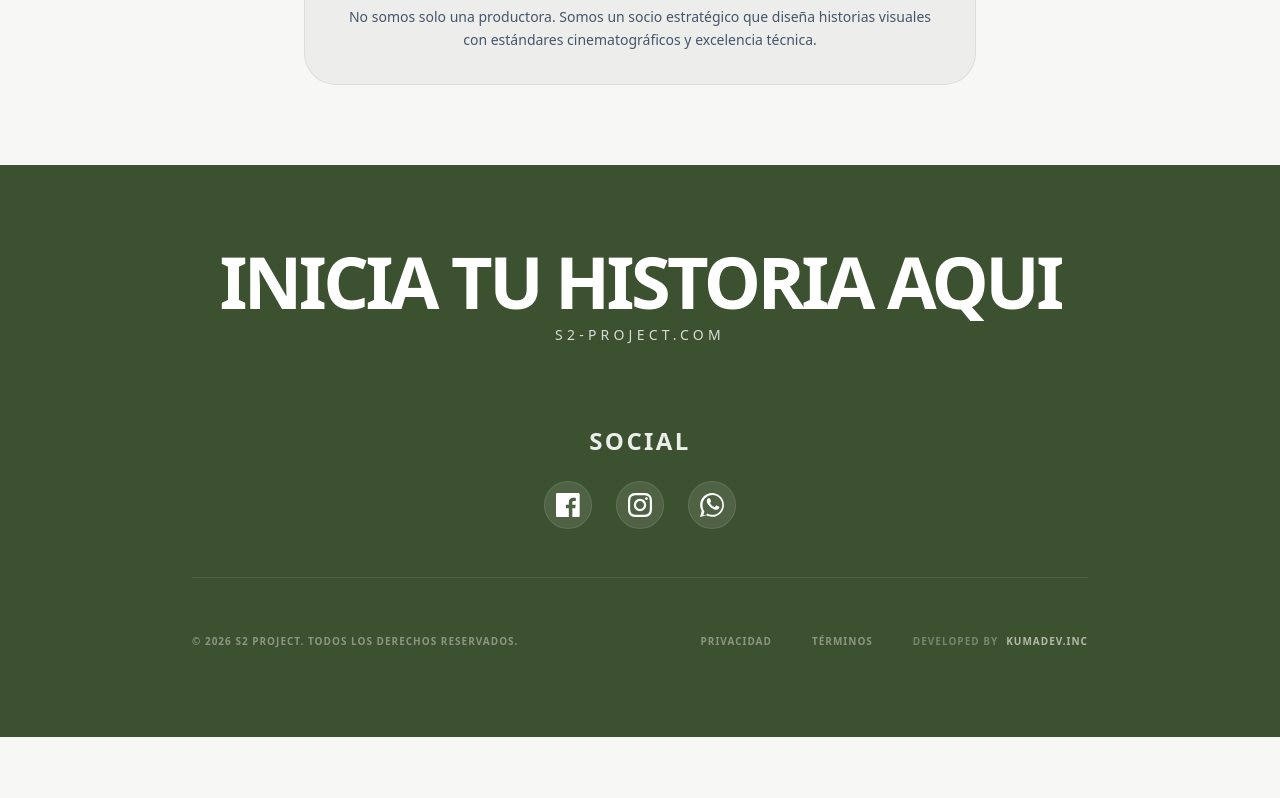
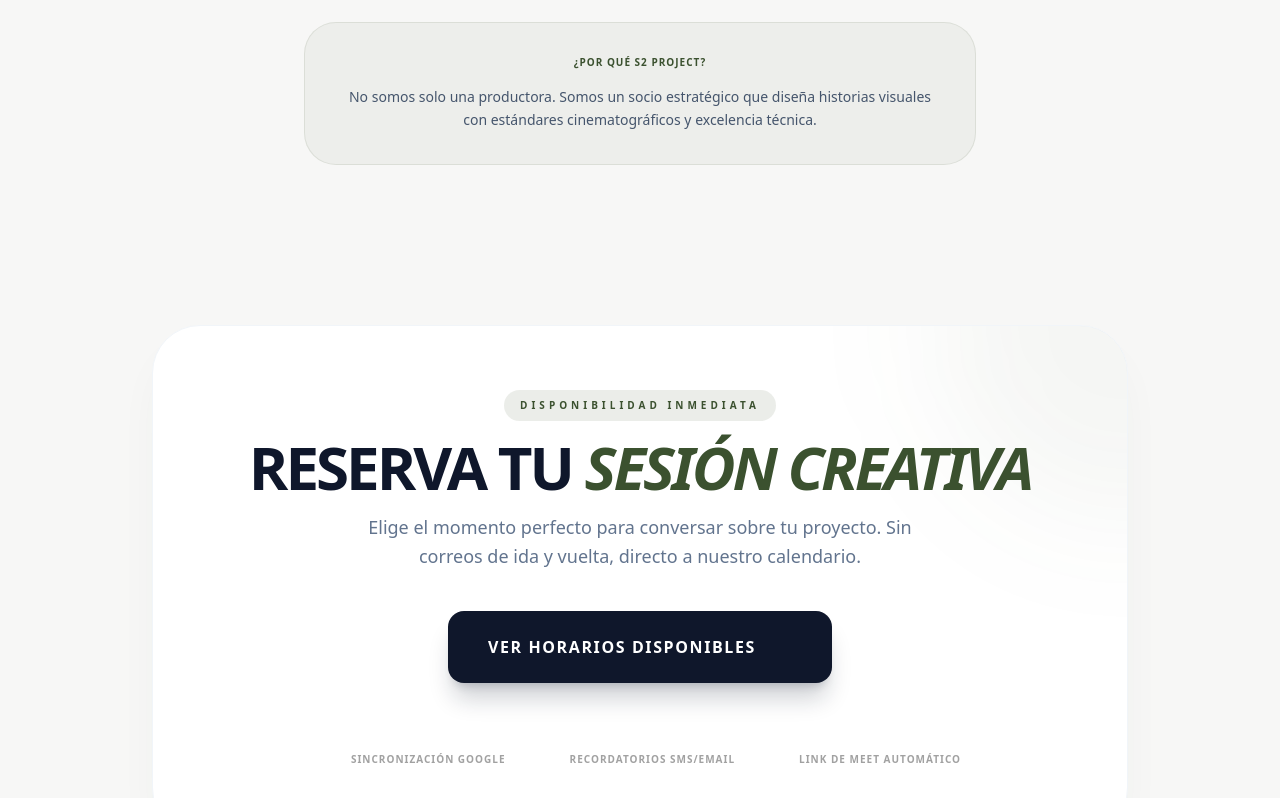
Before and after one commit to Atnnas/s2project, a Next.js app: page / in a window 1280 px wide. Shown: the part 1020-1818 px from the top of the page. Before the commit the page ends 1757 px from the top, so only its background shows below. Built offline with nearby package versions, Linux system fonts and the light colour scheme; no server answers.

Commit message:
feat: Add high-end BookingSection to homepage

```diff
--- a/src/app/page.js
+++ b/src/app/page.js
@@ -1,10 +1,12 @@
 import ContactSection from "@/components/Contact/ContactSection";
+import BookingSection from "@/components/Contact/BookingSection";
 import connectToDatabase from "@/lib/mongodb";
 import Project from "@/models/Project";
 import { serializeData } from "@/lib/serialize";
 
 export async function generateMetadata() {
 // ... existing metadata logic
+  try {
     await connectToDatabase();
     const latestProject = await Project.findOne({}).sort({ createdAt: -1 });
 
@@ -17,14 +19,18 @@ export async function generateMetadata() {
         images: [latestProject?.imageUrl || "/og-image.jpg"],
       },
     };
+  } catch (e) {
+    return { title: "S2 Project" };
+  }
 }
 
 export const revalidate = 3600;
 
 export default async function Home() {
   return (
-    <main className="flex-1 min-h-[60vh] flex items-center justify-center">
+    <main className="flex-1 min-h-[60vh] flex flex-col items-center justify-center py-20 gap-20">
       <ContactSection />
+      <BookingSection />
     </main>
   );
 }
--- /dev/null
+++ b/src/components/Contact/BookingSection.js
@@ -0,0 +1,108 @@
+"use client";
+
+import { useState } from "react";
+import { motion, AnimatePresence } from "framer-motion";
+
+export default function BookingSection() {
+  const [isOpen, setIsOpen] = useState(false);
+
+  // NOTA PARA EL USUARIO: Reemplaza este URL con tu link oficial de Google Calendar Appointment Schedule
+  const calendarUrl = "https://calendar.google.com/calendar/appointments/schedules/placeholder";
+
+  return (
+    <section className="w-full max-w-5xl mx-auto px-6 pb-32">
+      <motion.div
+        initial={{ opacity: 0, scale: 0.95 }}
+        whileInView={{ opacity: 1, scale: 1 }}
+        viewport={{ once: true }}
+        className="relative overflow-hidden rounded-[3rem] bg-white border border-slate-100 shadow-2xl shadow-primary/5 group"
+      >
+        {/* Background Decorative Element */}
+        <div className="absolute top-0 right-0 w-96 h-96 bg-primary/5 rounded-full blur-3xl -mr-48 -mt-48 transition-transform group-hover:scale-110 duration-1000" />
+
+        <div className="relative z-10 p-10 md:p-16 text-center space-y-10">
+          <div className="space-y-4">
+            <motion.span
+              initial={{ opacity: 0, y: 10 }}
+              whileInView={{ opacity: 1, y: 0 }}
+              className="inline-block text-[10px] font-black uppercase tracking-[0.4em] text-primary bg-primary/10 px-4 py-2 rounded-full"
+            >
+              Disponibilidad Inmediata
+            </motion.span>
+            <h2 className="text-4xl md:text-6xl font-display font-black uppercase tracking-tighter text-slate-900">
+              Reserva tu <span className="text-primary italic">Sesión Creativa</span>
+            </h2>
+            <p className="text-slate-500 font-body max-w-xl mx-auto text-lg leading-relaxed">
+              Elige el momento perfecto para conversar sobre tu proyecto. Sin correos de ida y vuelta, directo a nuestro calendario.
+            </p>
+          </div>
+
+          {!isOpen ? (
+            <motion.button
+              whileHover={{ scale: 1.02 }}
+              whileTap={{ scale: 0.98 }}
+              onClick={() => setIsOpen(true)}
+              className="group relative inline-flex items-center gap-4 bg-slate-900 text-white px-10 py-6 rounded-2xl font-display font-bold uppercase tracking-widest overflow-hidden transition-all shadow-xl shadow-slate-900/20"
+            >
+              <div className="absolute inset-0 bg-primary translate-y-full group-hover:translate-y-0 transition-transform duration-500" />
+              <span className="relative z-10 flex items-center gap-3">
+                Ver Horarios Disponibles
+                <span className="material-symbols-outlined text-xl transition-transform group-hover:translate-x-1">calendar_month</span>
+              </span>
+            </motion.button>
+          ) : (
+            <motion.div
+              initial={{ opacity: 0, y: 40 }}
+              animate={{ opacity: 1, y: 0 }}
+              className="w-full aspect-[4/3] md:aspect-video rounded-2xl overflow-hidden border border-slate-200 bg-slate-50 relative"
+            >
+              <iframe
+                src={calendarUrl}
+                style={{ border: 0 }}
+                width="100%"
+                height="100%"
+                frameBorder="0"
+                scrolling="no"
+                className="bg-white"
+              />
+
+              {/* Overlay for Placeholder State */}
+              {calendarUrl.includes("placeholder") && (
+                <div className="absolute inset-0 flex flex-col items-center justify-center p-8 bg-white/80 backdrop-blur-md">
+                  <div className="w-20 h-20 bg-primary/10 rounded-2xl flex items-center justify-center text-primary mb-6">
+                    <span className="material-symbols-outlined text-4xl">link_off</span>
+                  </div>
+                  <h3 className="text-xl font-display font-bold text-slate-900 mb-2">Configuración Pendiente</h3>
+                  <p className="text-sm text-slate-500 max-w-xs mb-8">
+                    Por favor, proporciona tu cuenta de Google para vincular el calendario oficial de citas.
+                  </p>
+                  <button
+                    onClick={() => setIsOpen(false)}
+                    className="text-xs font-black uppercase tracking-widest text-slate-400 hover:text-primary transition-colors"
+                  >
+                    Regresar
+                  </button>
+                </div>
+              )}
+            </motion.div>
+          )}
+
+          <div className="pt-6 flex flex-wrap justify-center gap-8 opacity-40 grayscale">
+             <div className="flex items-center gap-2">
+                <span className="material-symbols-outlined text-sm">check_circle</span>
+                <span className="text-[10px] font-black uppercase tracking-widest">Sincronización Google</span>
+             </div>
+             <div className="flex items-center gap-2">
+                <span className="material-symbols-outlined text-sm">notifications_active</span>
+                <span className="text-[10px] font-black uppercase tracking-widest">Recordatorios SMS/Email</span>
+             </div>
+             <div className="flex items-center gap-2">
+                <span className="material-symbols-outlined text-sm">videocam</span>
+                <span className="text-[10px] font-black uppercase tracking-widest">Link de Meet Automático</span>
+             </div>
+          </div>
+        </div>
+      </motion.div>
+    </section>
+  );
+}
```
Lines whose indentation alone changed are shown as unchanged.
